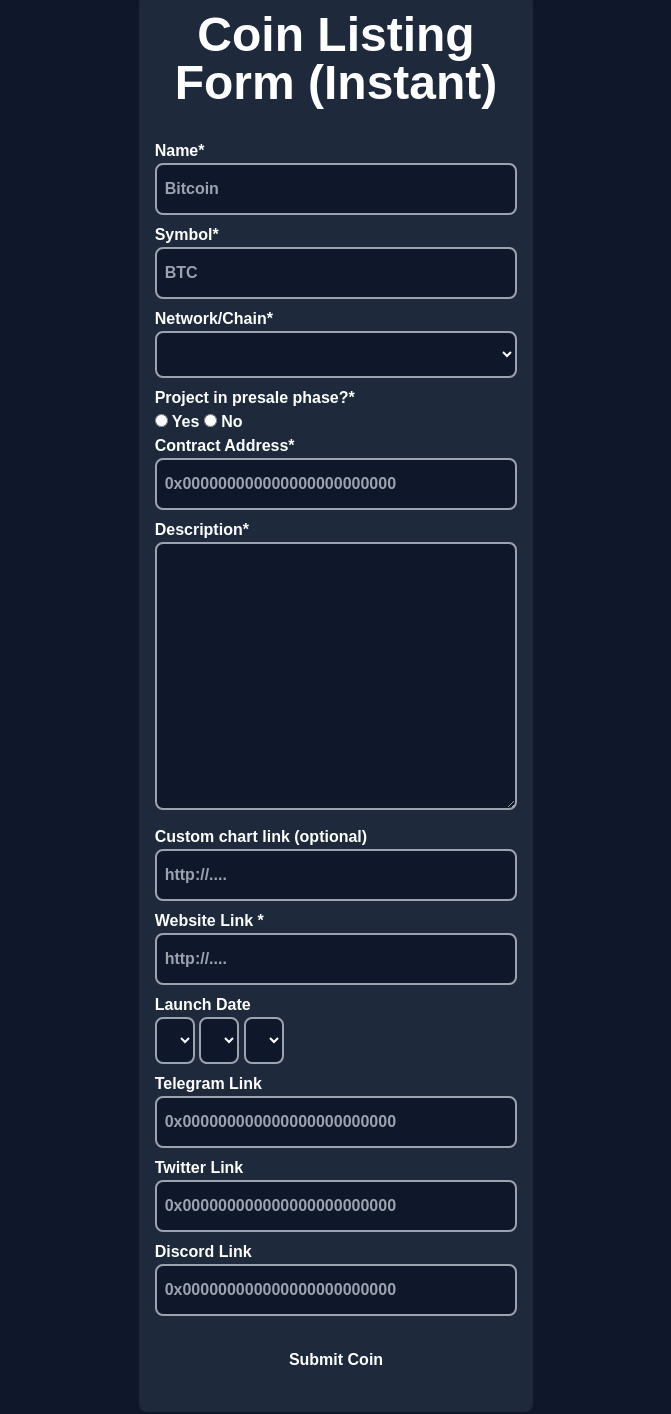
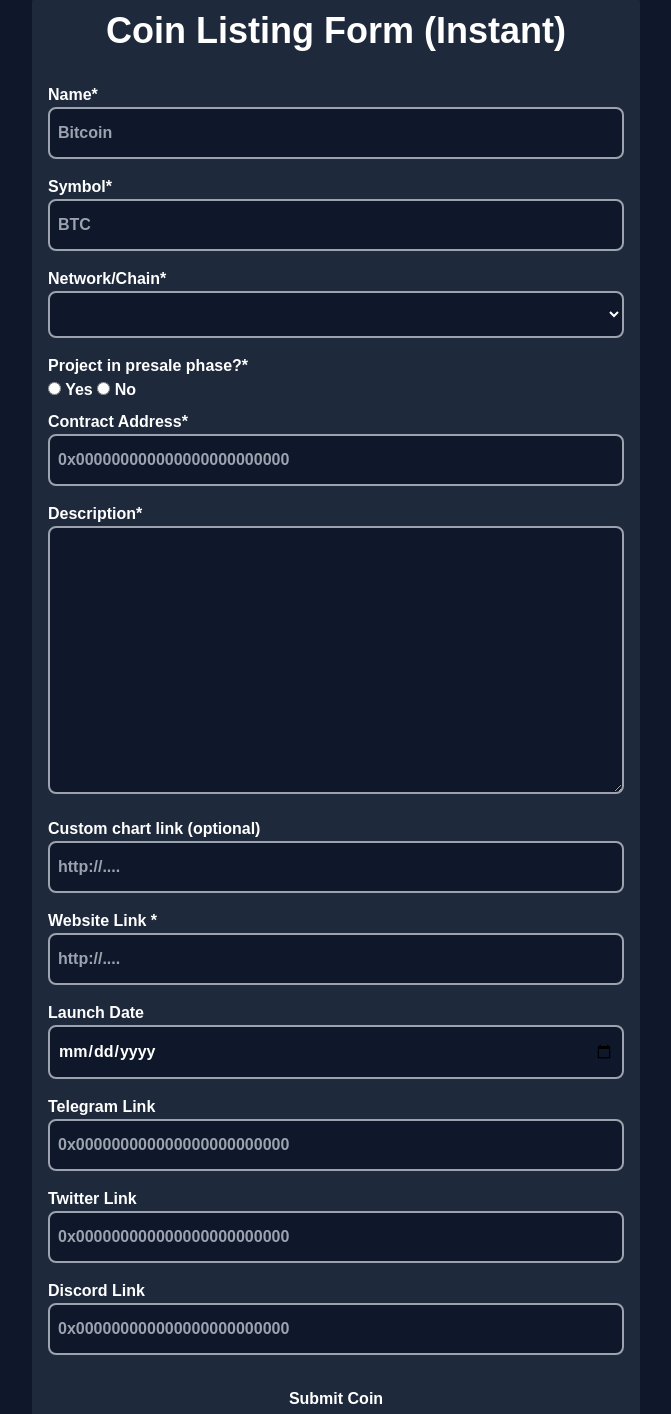
Before and after one commit to LuisHerz485/Crypto-Vote, a website: page listcoin.html in a window 1280 px wide. Shown: the part 101-1515 px from the top of the page, without its empty margins (304-975 px from the left). Drawn offline with nearby package versions, Linux system fonts and the light colour scheme.

Commit message:
modificaciones de espacios en coin listing form

```diff
--- a/listcoin.html
+++ b/listcoin.html
@@ -35,16 +35,16 @@
             </div>
         </div>
     </nav>
-    <section class="mx-auto container hero px-4 py-10 text-center  sm:w-1/3">
+    <section class="mx-auto container hero px-4 py-10 text-center  sm:w-1/1 lg:w-1/2">
         <div class="container text-white font-semibold bg-slate-800 rounded-lg  p-4" >
-            <h1 class="text-2xl sm:text-5xl">Coin Listing Form (Instant)</h1>
+            <h1 class="text-2xl sm:text-4xl">Coin Listing Form (Instant)</h1>
             <form action="" method="post" class="caret-sky-500">
                 <div class="font-semibold mt-8 text-left">
                     <p>Name*</p>
                     <input class="border-2 border-gray-400 rounded-lg w-full px-2 py-3 mb-2 bg-secondary" placeholder="Bitcoin" type="title">
-                    <p>Symbol*</p>
+                    <p class="mt-2">Symbol*</p>
                     <input class="border-2 border-gray-400 rounded-lg w-full px-2 py-3 mb-2 bg-secondary" placeholder="BTC" type="symbol">
-                    <p>Network/Chain*</p>
+                    <p class="mt-2">Network/Chain*</p>
                     <select class="border-2 border-gray-400 rounded-lg w-full px-2 py-3 mb-2 bg-secondary" name="" id="">
                         <option value=""></option>
                         <option value="">Binance Smart Chain (BSC)</option>
@@ -52,28 +52,26 @@
                         <option value="">Polygon (MATIC)</option>
                         <option value="">Other</option>
                     </select>
-                    <p>Project in presale phase?*</p>
+                    <p class="mt-2">Project in presale phase?*</p>
                     <label for="">
                         <input type="radio"> Yes </input>
                         <input type="radio"> No </input>
                     </label>
-                    <p>Contract Address*</p>
+                    <p class="mt-2">Contract Address*</p>
                     <input class="border-2 border-gray-400 rounded-lg w-full px-2 py-3 mb-2 bg-secondary" placeholder="0x000000000000000000000000" type="symbol">
-                    <p>Description*</p>
+                    <p class="mt-2">Description*</p>
                     <textarea name="" id="" cols="30" rows="10" class=" bg-secondary border-2 border-gray-400 rounded-lg w-full px-2 py-3 mb-2"></textarea>
-                    <p>Custom chart link (optional)</p>
+                    <p class="mt-2">Custom chart link (optional)</p>
                     <input class="border-2 border-gray-400 rounded-lg w-full px-2 py-3 mb-2 bg-secondary" placeholder="http://...." type="symbol">
-                    <p>Website Link *</p>
+                    <p class="mt-2">Website Link *</p>
                     <input class="border-2 border-gray-400 rounded-lg w-full px-2 py-3 mb-2 bg-secondary" placeholder="http://...." type="symbol">
-                    <p>Launch Date</p>
-                    <select name="" id="" class="border-2 border-gray-400 rounded-lg px-2 py-3 mb-2 bg-secondary">Day</select>
-                    <select name="" id="" class="border-2 border-gray-400 rounded-lg px-2 py-3 mb-2 bg-secondary">Day</select>
-                    <select name="" id="" class="border-2 border-gray-400 rounded-lg px-2 py-3 mb-2 bg-secondary">Day</select>
-                    <p>Telegram Link</p>
+                    <p class="mt-2">Launch Date</p>
+                    <input type="date" class="w-full border-2 border-gray-400 rounded-lg px-2 py-3 mb-2 bg-secondary">
+                    <p class="mt-2">Telegram Link</p>
                     <input class="border-2 border-gray-400 rounded-lg w-full px-2 py-3 mb-2 bg-secondary" placeholder="0x000000000000000000000000" type="symbol">
-                    <p>Twitter Link</p>
+                    <p class="mt-2">Twitter Link</p>
                     <input class="border-2 border-gray-400 rounded-lg w-full px-2 py-3 mb-2 bg-secondary" placeholder="0x000000000000000000000000" type="symbol">
-                    <p>Discord Link</p>
+                    <p class="mt-2">Discord Link</p>
                     <input class="border-2 border-gray-400 rounded-lg w-full px-2 py-3 mb-2 caret-pink-500 bg-secondary" placeholder="0x000000000000000000000000" type="symbol">
                 </div>
                 <div class="mt-6 text-center text-white my-6">
```
Also changed, not shown: currencies2.html (+3 -3 lines).
